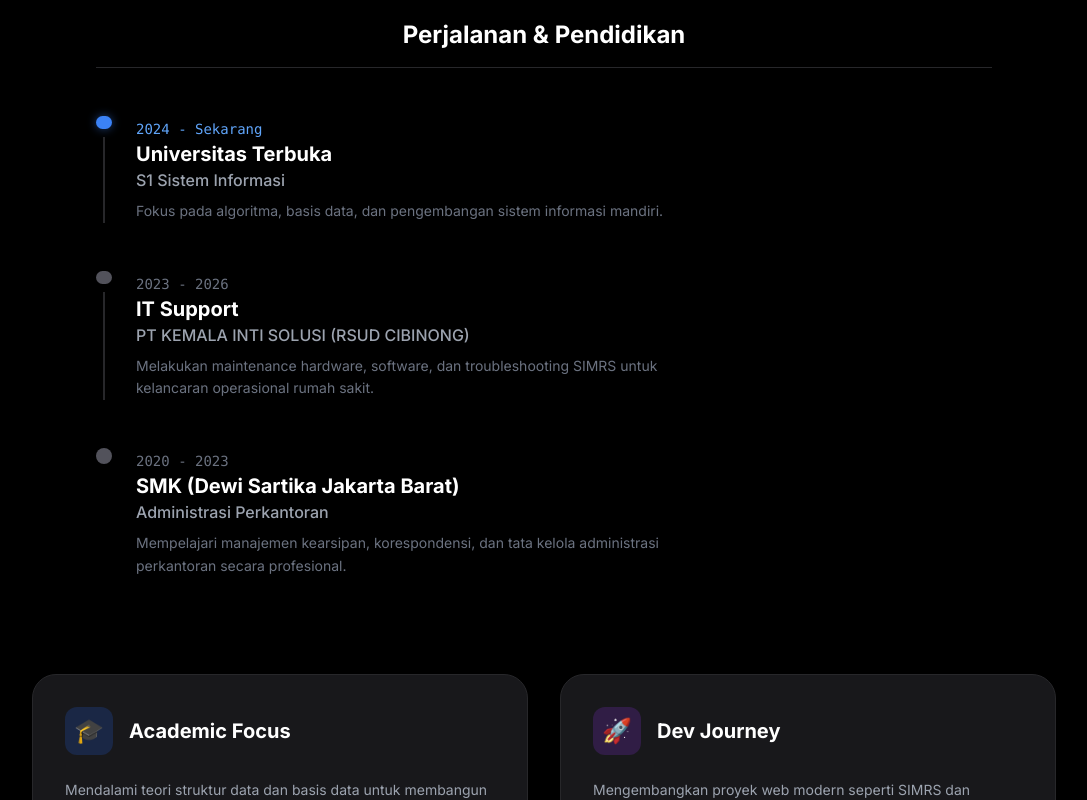
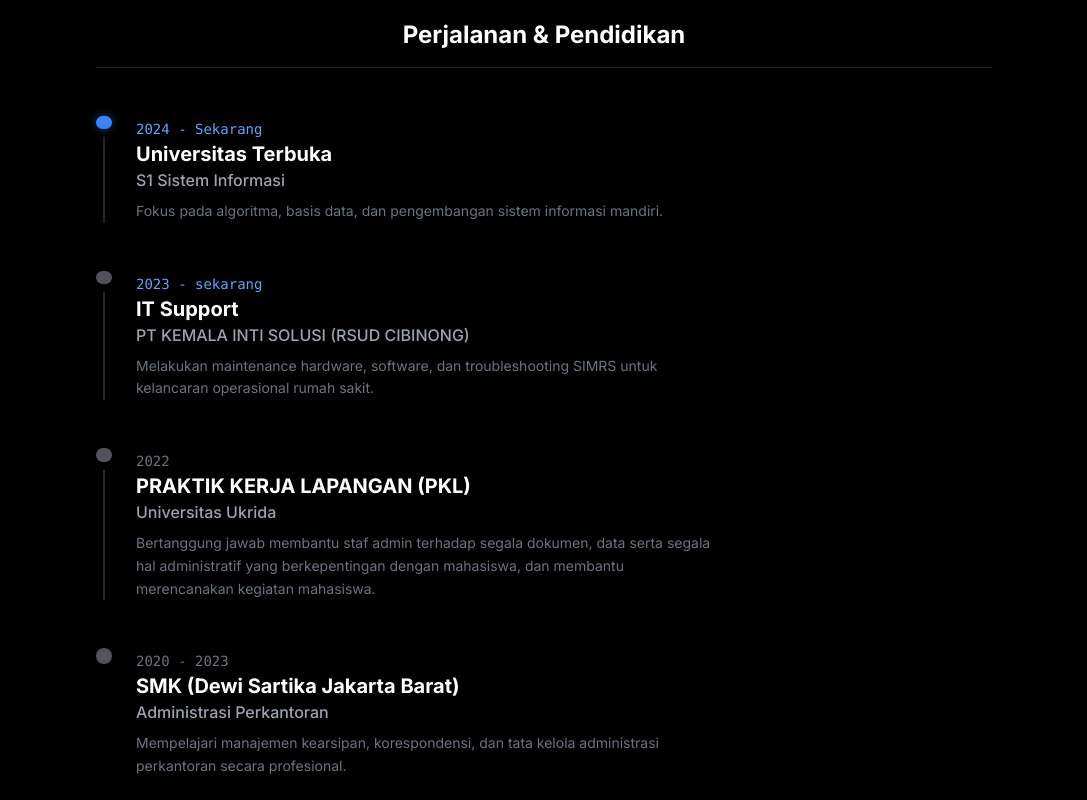
Before and after one commit to ragaes-ui/my-portofolio-raga, a Next.js app: page /about in a window 1280 px wide. Shown: the part 592-1392 px from the top of the page, without its empty margins (96-1183 px from the left). Built offline with nearby package versions, Linux system fonts and the light colour scheme.

Commit message:
Update page.tsx

```diff
--- a/src/app/about/page.tsx
+++ b/src/app/about/page.tsx
@@ -101,11 +101,29 @@
                   <div className="w-0.5 h-full bg-zinc-800 mt-2"></div>
                 </div>
                 <div>
-                  <span className="text-sm text-gray-500 font-mono">2023 - 2026</span>
+                  <span className="text-sm text-blue-400 font-mono">2023 - sekarang</span>
                   <h3 className="text-xl font-bold">IT Support</h3>
                   <p className="text-gray-400 font-medium">PT KEMALA INTI SOLUSI (RSUD CIBINONG)</p>
                   <p className="text-gray-500 mt-2 max-w-xl text-sm leading-relaxed">
                     Melakukan maintenance hardware, software, dan troubleshooting SIMRS untuk kelancaran operasional rumah sakit.
+                  </p>
+                </div>
+              </div>
+
+              {/* ITEM 3: PKL */}
+              <div className="flex gap-6">
+                <div className="flex flex-col items-center">
+                  <div className="w-4 h-4 bg-zinc-600 rounded-full"></div>
+                  <div className="w-0.5 h-full bg-zinc-800 mt-2"></div>
+                </div>
+                <div>
+                  <span className="text-sm text-gray-500 font-mono">2022</span>
+                  <h3 className="text-xl font-bold">PRAKTIK KERJA LAPANGAN (PKL)</h3>
+                  <p className="text-gray-400 font-medium">Universitas Ukrida</p>
+                  <p className="text-gray-500 mt-2 max-w-xl text-sm leading-relaxed">
+                    Bertanggung jawab membantu staf admin terhadap segala dokumen, data serta segala
+                    hal administratif yang berkepentingan dengan mahasiswa, dan membantu
+                    merencanakan kegiatan mahasiswa.
                   </p>
                 </div>
               </div>
```
